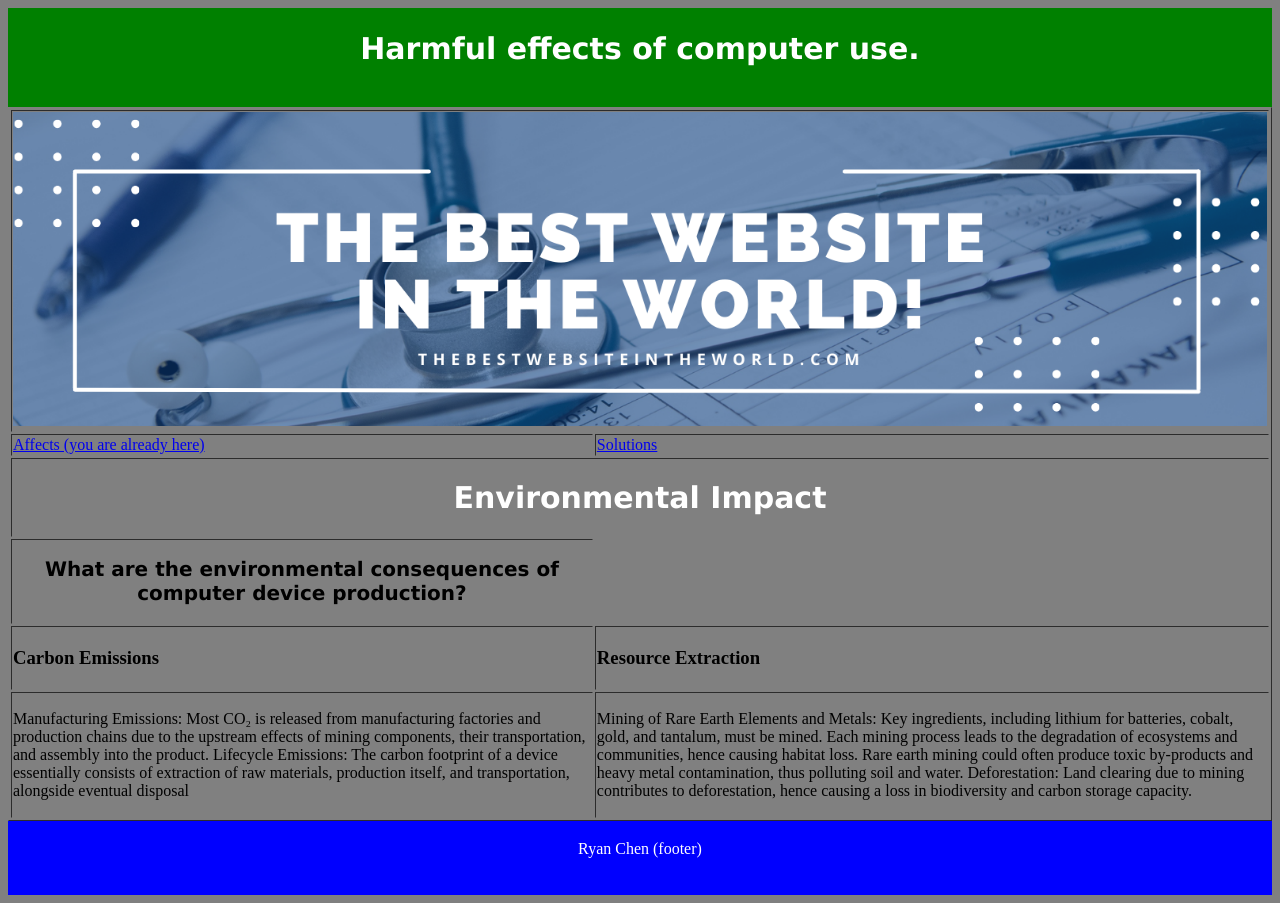
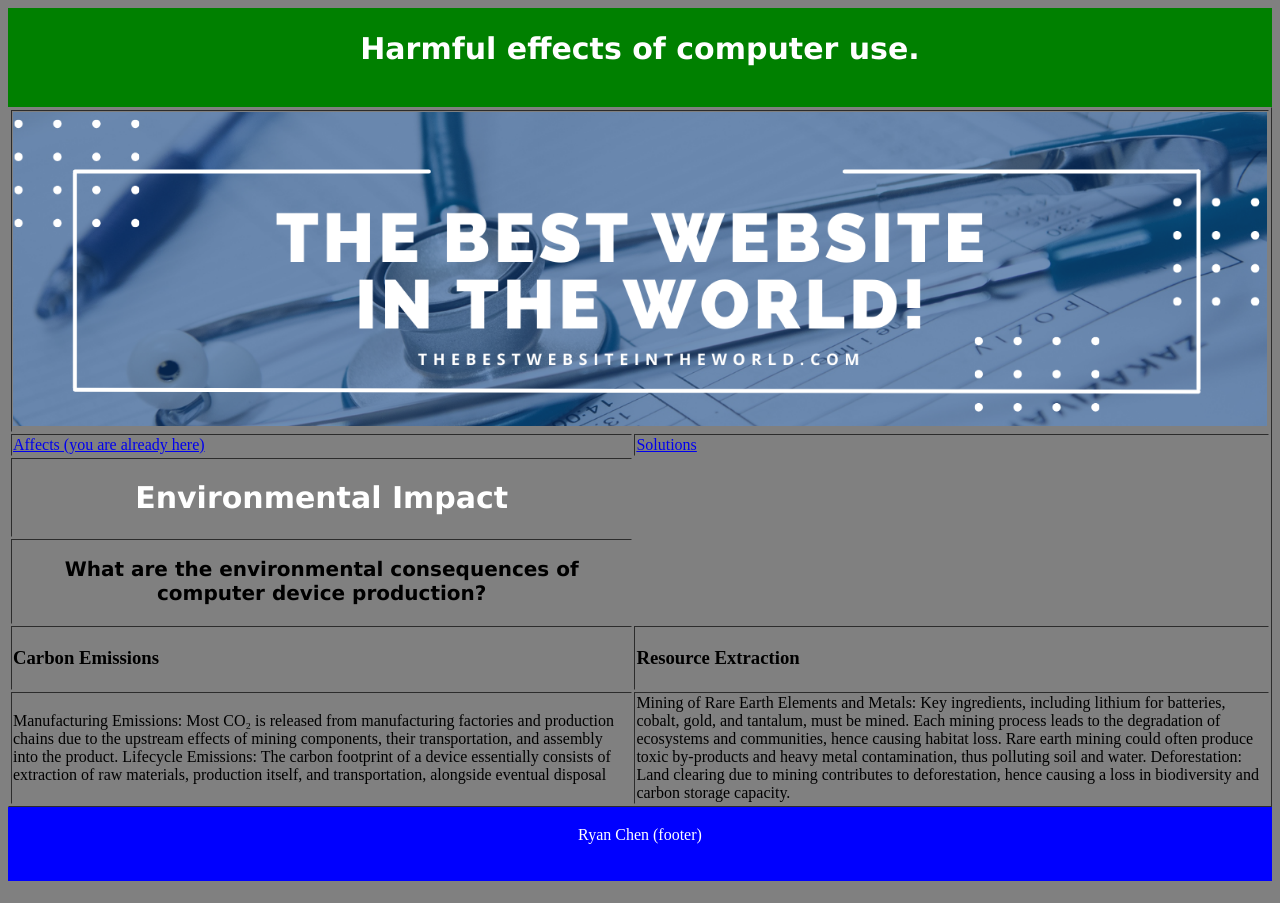
Before and after one commit to RyanandChen/RyanChen123, a plain HTML site: page index.html in a window 1280 px wide. Drawn offline with Linux system fonts and the light colour scheme.

Commit message:
Update index.html

```diff
--- a/index.html
+++ b/index.html
@@ -30,7 +30,7 @@
             </td>
         </tr>
         <tr>
-            <td colspan="3">
+            <td>
              <h1> Environmental Impact </h1>
             </td>
         </tr>
```
